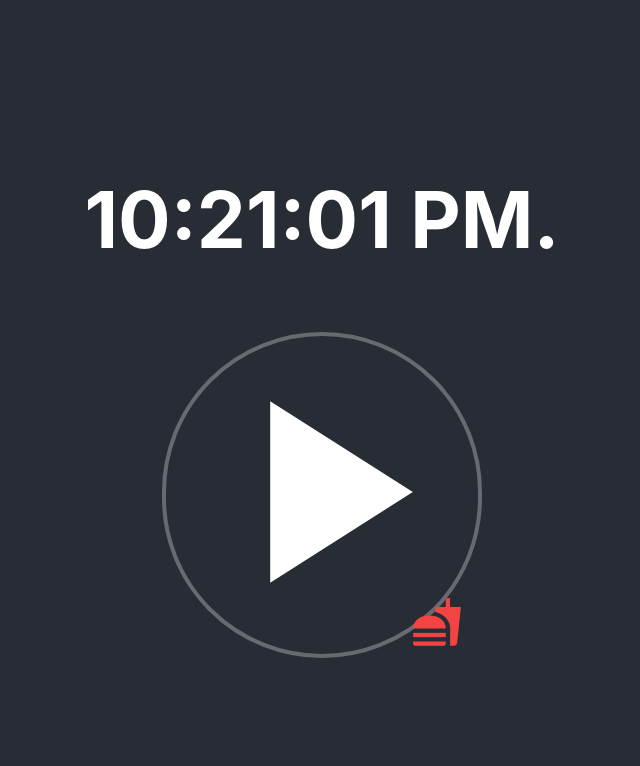
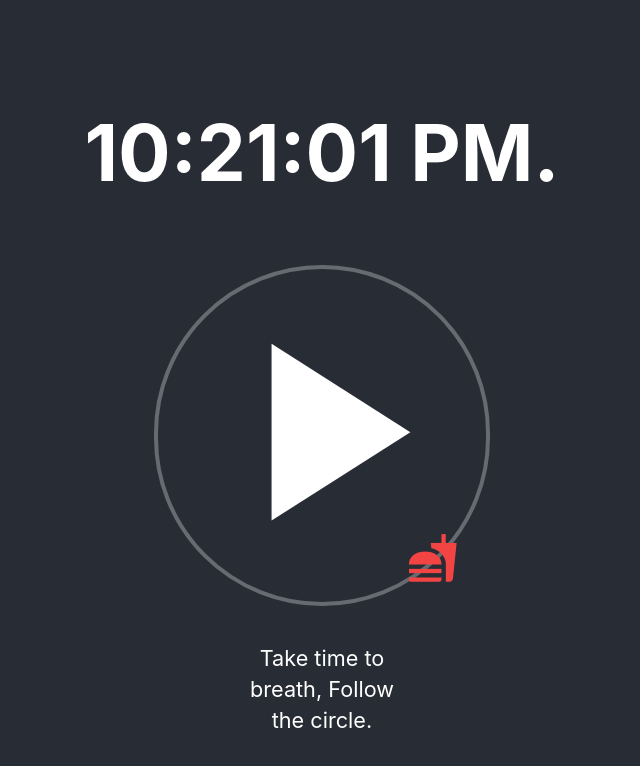
Before and after one commit to fredmpeixoto/working-hours, a React (Create React App) app: page / in a window 1280 px wide. Shown: the top 766 px of the page, without its empty margins (318-958 px from the left). Built offline with nearby package versions, Linux system fonts and the light colour scheme.

Commit message:
fallow de circle to breath

```diff
--- a/src/manager-hours/manager-hours.js
+++ b/src/manager-hours/manager-hours.js
@@ -16,7 +16,7 @@ class ManagerHours extends React.Component {
 
         let work = this.state.iconWork === 'play_arrow' ? 'pause' : 'play_arrow';
 
-        let _textInfo = this.state.iconWork === 'play_arrow' ? 'Working' : 'Paused';
+        let _textInfo = this.state.iconWork === 'play_arrow' ? 'Working' : 'Paused..';
 
         this.setState(() => ({ iconWork: work, textInfo: _textInfo }));
     }
@@ -31,15 +31,23 @@ class ManagerHours extends React.Component {
         this.setState(() => ({ iconLunch: _lunch, iconWork: _work, textInfo: _textInfo }));
     }
 
+    getClassBreath() {
+        return this.state.iconWork === 'play_arrow' ? 'span-animate' : '';
+    }
+
+    showMessage() {
+        return this.state.iconWork === 'play_arrow' ? 'Take time to breath, Follow the circle.' : '';
+    }
+
 
 
     render() {
         return (
-            <div>
+            <div className="default">
 
                 <div className="icon">
 
-                    <Icon onClick={this.handleClickWork} >
+                    <Icon className={this.getClassBreath()} onClick={this.handleClickWork} >
                         {this.state.iconWork}
                     </Icon>
 
@@ -56,6 +64,11 @@ class ManagerHours extends React.Component {
                 <h1>
                     {this.state.textInfo}
                 </h1>
+                <p>
+                    <small>
+                        {this.showMessage()}
+                    </small>
+                </p>
             </div>
         );
     }
--- a/src/manager-hours/manager-hours.scss
+++ b/src/manager-hours/manager-hours.scss
@@ -1,4 +1,11 @@
 $red : rgb(243, 68, 68);
+
+.default {
+    text-align: -webkit-center;
+
+    p {
+        width: 150px;
+    }
 
     .icon {
         position: relative;
@@ -6,8 +13,26 @@ $red : rgb(243, 68, 68);
         border-radius: 20em;
 
         span {
+            padding: 12px;
             font-size: 12em;
             cursor: pointer;
+        }
+
+        .span-animate {
+            animation: in-out;
+            animation-duration: 4s;
+            animation-iteration-count: infinite;
+        }
+
+    }
+
+    @keyframes in-out {
+        50% {
+            font-size: 11.6em;
+        }
+
+        100% {
+            font-size: 12em;
         }
     }
 
@@ -21,3 +46,4 @@ $red : rgb(243, 68, 68);
             color: $red;
         }
     }
+}
```
Lines whose indentation alone changed are shown as unchanged.
